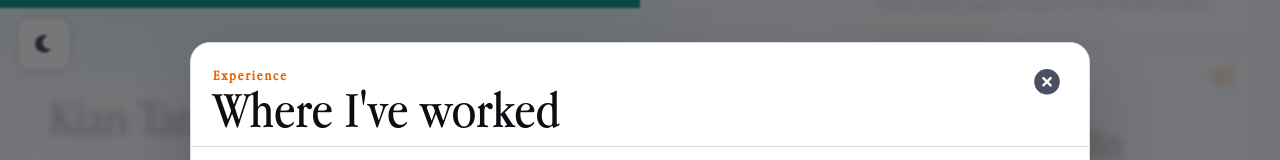
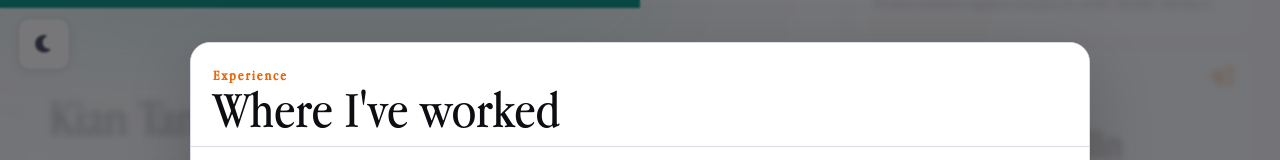
Before and after one commit to kian-tamjidi04/portfolio, a React (Vite) app: page / in a window 1280 px wide. Both pictures are taken after a click on the button 380 px from the left and 317 px from the top of the page. Shown: the top 160 px of the page. Built offline with nearby package versions, Linux system fonts and the light colour scheme.

Commit message:
fix issue with card flip and height resize

```diff
--- a/src/App.tsx
+++ b/src/App.tsx
@@ -448,19 +448,12 @@ function FlipCard({ card, fromRect, onClose }: FlipCardProps) {
 
           {/* Back face — modal content (rotated 180deg base, visible when inner=180) */}
           <div className={`flip-face flip-back${projectFocus ? ' flip-back-nested-focus' : ''}`}>
+            <div style={{ width: modalRect.width, display: 'flex', flexDirection: 'column', height: '100%' }}>
               <header className="portfolio-modal-header" ref={headerRef}>
                 <div>
                   <p className="modal-label">{card.label}</p>
                   <h2 className="modal-title">{card.title}</h2>
                 </div>
-              <button
-                aria-label="Close modal"
-                className="modal-close"
-                onClick={onClose}
-                type="button"
-              >
-                <FontAwesomeIcon icon={faCircleXmark} />
-              </button>
               </header>
               <motion.div
                 className="portfolio-modal-body"
@@ -476,6 +469,7 @@ function FlipCard({ card, fromRect, onClose }: FlipCardProps) {
                   onProjectPreviewClick={handleProjectPreviewClick}
                 />
               </motion.div>
+            </div>
           </div>
         </motion.div>
       </motion.div>
```
Lines whose indentation alone changed are shown as unchanged.
